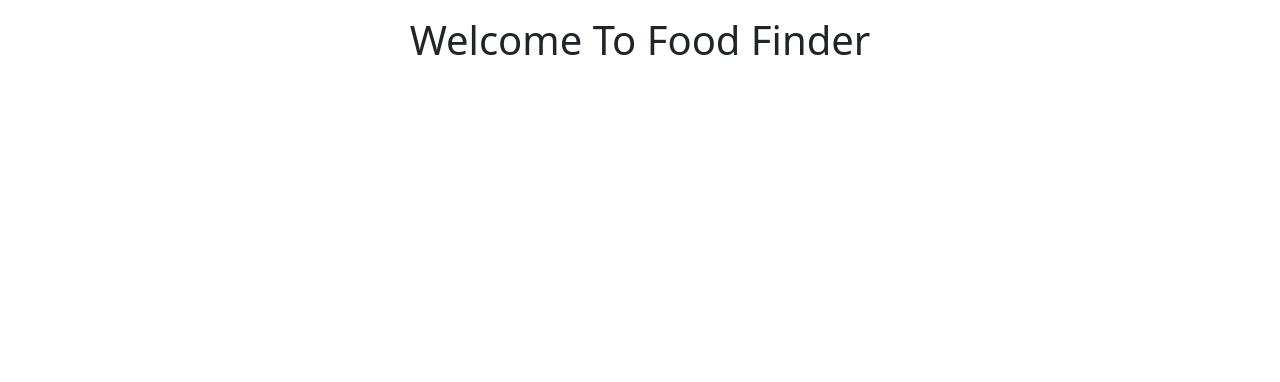
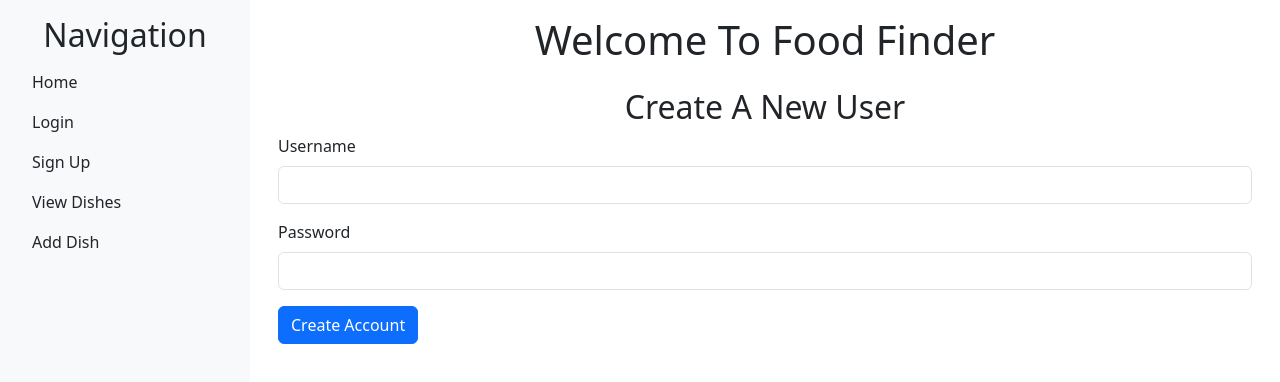
Before and after one commit to nferg04/COMS-3190-Final, a React (Create React App) app in the folder frontend/: page /create-user in a window 1280 px wide. Shown: the top 382 px of the page. Built offline with nearby package versions, Linux system fonts and the light colour scheme.

Commit message:
Started work on the login and create user features

```diff
--- a/frontend/src/App.js
+++ b/frontend/src/App.js
@@ -4,12 +4,16 @@ import "bootstrap/dist/css/bootstrap.min.css";
 import NavBar from "./NavBar.js";
 import Dishes from "./Dishes.js";
 import AddDish from "./addDish.js";
+import Authentication from "./Login.js";
+import CreateUser from "./CreateUser.js";
+
 
 
 
 function App() {
 
     const [dishes, setDishes] = useState([]);
+    const [user, setUser] = useState(null);
 
     return(
         <Router>
@@ -19,6 +23,12 @@ function App() {
                     <h1 className="text-center">Welcome To Food Finder</h1>
                     <Routes>
                         <Route path="/" element={<div>To use Food Finder you can start on our Find Dishes page. Here you will be able to all of the dishes that users have had before. If there is a new dish you find that is not on this page you can add it in the Add Dishes page. You can add a dish to your saved dishes to your user by clicking the save dish button in each card. The saved dishes page will allow users to view any dish that they have saved and remove them if they want.</div>} />
+                        <Route path="/login" element = {<Authentication
+                            setUser = {setUser}
+                         />}/>
+                        <Route path="/create-user" element = {<CreateUser
+                            setUser = {setUser}
+                         />}/>
                         <Route path="/dishes" element = {<Dishes
                             dishes = {dishes}
                             setDishes = {setDishes}
--- /dev/null
+++ b/frontend/src/CreateUser.js
@@ -0,0 +1,53 @@
+import React, { useState } from 'react';
+import "bootstrap/dist/css/bootstrap.min.css";
+
+const CreateUser = ({ setUser }) => {
+    const [username, setUsername] = useState("");
+    const [password, setPassword] = useState("");
+    const [error, setError] = useState("");
+
+    const handleCreate = async (e) => {
+        try {
+            e.preventDefault();
+            const response = await
+            fetch("http://localhost:8081/user", {
+                method: "POST",
+                headers: { "Content-Type": "application/json", },
+                body: JSON.stringify({ username, password }),
+            });
+            if (!response.ok) {
+                const errorData = await response.json();
+                setError(errorData.error);
+                return;
+            }
+            const { user }  = await response.json();
+            setUser(user);
+        }
+        catch (err) {
+            console.log("Failed to log in. Please try again."+err);
+            setError("Failed to log in. Please try again. " + err);
+        }
+    }
+
+    return (
+        <div className="container mt-4">
+            <h2 className="text-center">Create A New User</h2>
+            <form onSubmit={handleCreate}>
+                <div className="mb-3">
+                    <label className="form-label">Username</label>
+                    <input type="text" className="form-control" value={username}
+                    onChange={(e) => setUsername(e.target.value)} required />
+                </div>
+                <div className="mb-3">
+                    <label className="form-label">Password</label>
+                    <input type="text" className="form-control" value={password}
+                    onChange={(e) => setPassword(e.target.value)} required />
+                </div>
+                {error && <p className="text-danger">{error}</p>}
+                <button type="submit" className="btn btn-primary">Create Account</button>
+            </form>
+        </div>
+    );
+};
+
+export default CreateUser;
--- /dev/null
+++ b/frontend/src/Login.js
@@ -0,0 +1,53 @@
+import React, { useState } from 'react';
+import "bootstrap/dist/css/bootstrap.min.css";
+
+const Authentication = ({ setUser }) => {
+    const [username, setUsername] = useState("");
+    const [password, setPassword] = useState("");
+    const [error, setError] = useState("");
+
+    const handleLogin = async (e) => {
+        try {
+            e.preventDefault();
+            const response = await
+            fetch("http://localhost:8081/login", {
+                method: "POST",
+                headers: { "Content-Type": "application/json", },
+                body: JSON.stringify({ username, password }),
+            });
+            if (!response.ok) {
+                const errorData = await response.json();
+                setError(errorData.error);
+                return;
+            }
+            const { user }  = await response.json();
+            setUser(user);
+        }
+        catch (err) {
+            console.log("Failed to log in. Please try again."+err);
+            setError("Failed to log in. Please try again. " + err);
+        }
+    }
+
+    return (
+        <div className="container mt-4">
+            <h2 className="text-center">Login</h2>
+            <form onSubmit={handleLogin}>
+                <div className="mb-3">
+                    <label className="form-label">Username</label>
+                    <input type="text" className="form-control" value={username}
+                    onChange={(e) => setUsername(e.target.value)} required />
+                </div>
+                <div className="mb-3">
+                    <label className="form-label">Password</label>
+                    <input type="password" className="form-control" value={password}
+                    onChange={(e) => setPassword(e.target.value)} required />
+                </div>
+                {error && <p className="text-danger">{error}</p>}
+                <button type="submit" className="btn btn-primary">Login</button>
+            </form>
+        </div>
+    );
+};
+
+export default Authentication;
--- a/frontend/src/NavBar.js
+++ b/frontend/src/NavBar.js
@@ -2,9 +2,37 @@ import React from 'react';
 import { Link } from 'react-router-dom';
 
 
-function NavBar() {
+const NavBar = ({ user }) => {
     return (
-        null
+        <div className="d-flex flex-column vh-100 p-3 bg-light" style={{ width: '250px' }}>
+            <h2 className="text-center">Navigation</h2>
+            <ul className="nav flex-column">
+                <li className="nav-item">
+                    <Link to="/" className="nav-link text-dark">Home</Link>
+                </li>
+                {user == null && (
+                    <>
+                        <li className="nav-item">
+                            <Link to="/login" className="nav-link text-dark">Login</Link>
+                        </li>
+                        <li className="nav-item">
+                            <Link to="/create-user" className="nav-link text-dark">Sign Up</Link>
+                        </li>
+                    </>
+                )}
+                <li className="nav-item">
+                    <Link to="/dishes" className="nav-link text-dark">View Dishes</Link>
+                </li>
+                <li className="nav-item">
+                    <Link to="/add-dish" className="nav-link text-dark">Add Dish</Link>
+                </li>
+                {user != null && (
+                    <>
+
+                    </>
+                )}
+            </ul>
+        </div>
     );
 }
 
```
Also changed, not shown: 2 other files (tests, documents, lock files or other folders).
